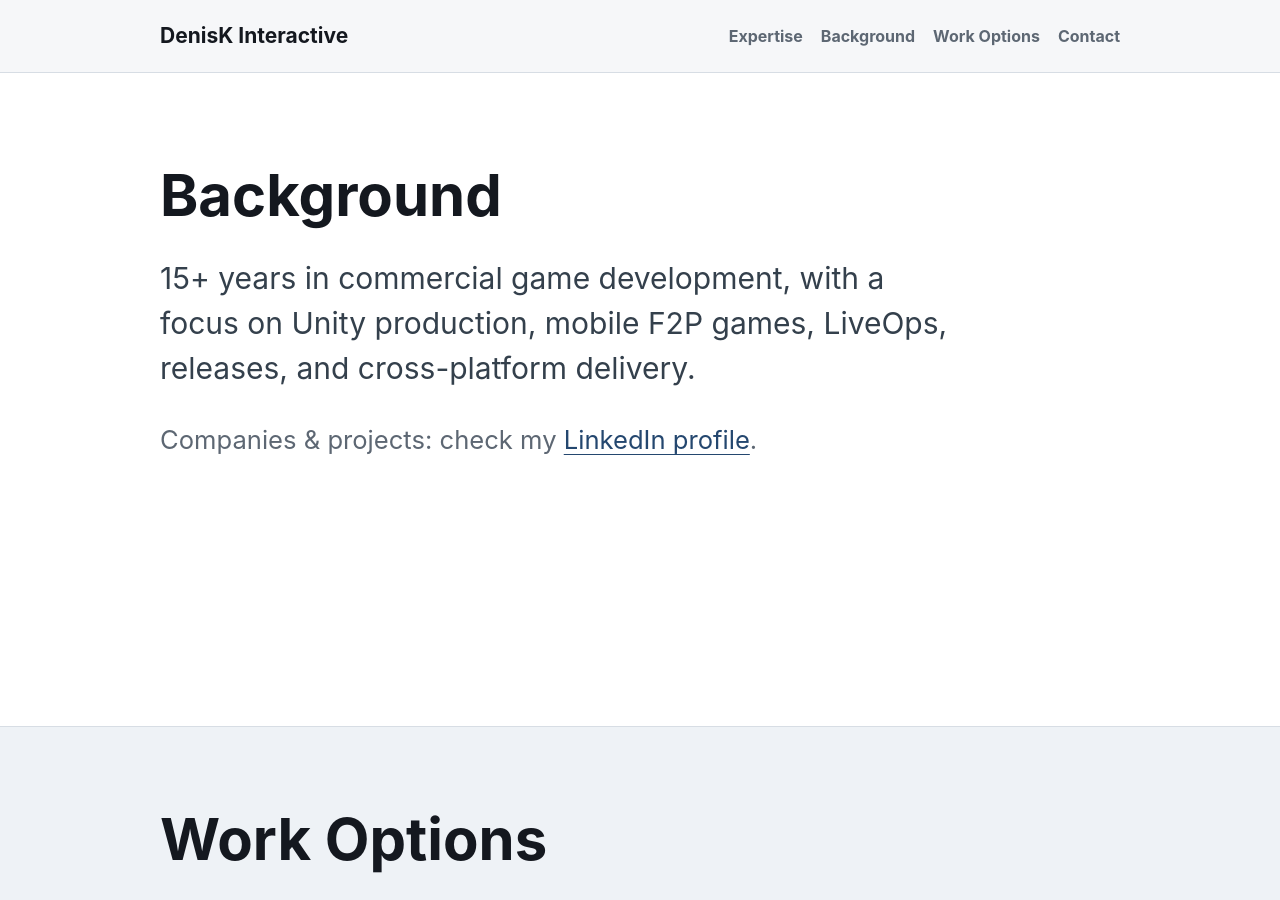
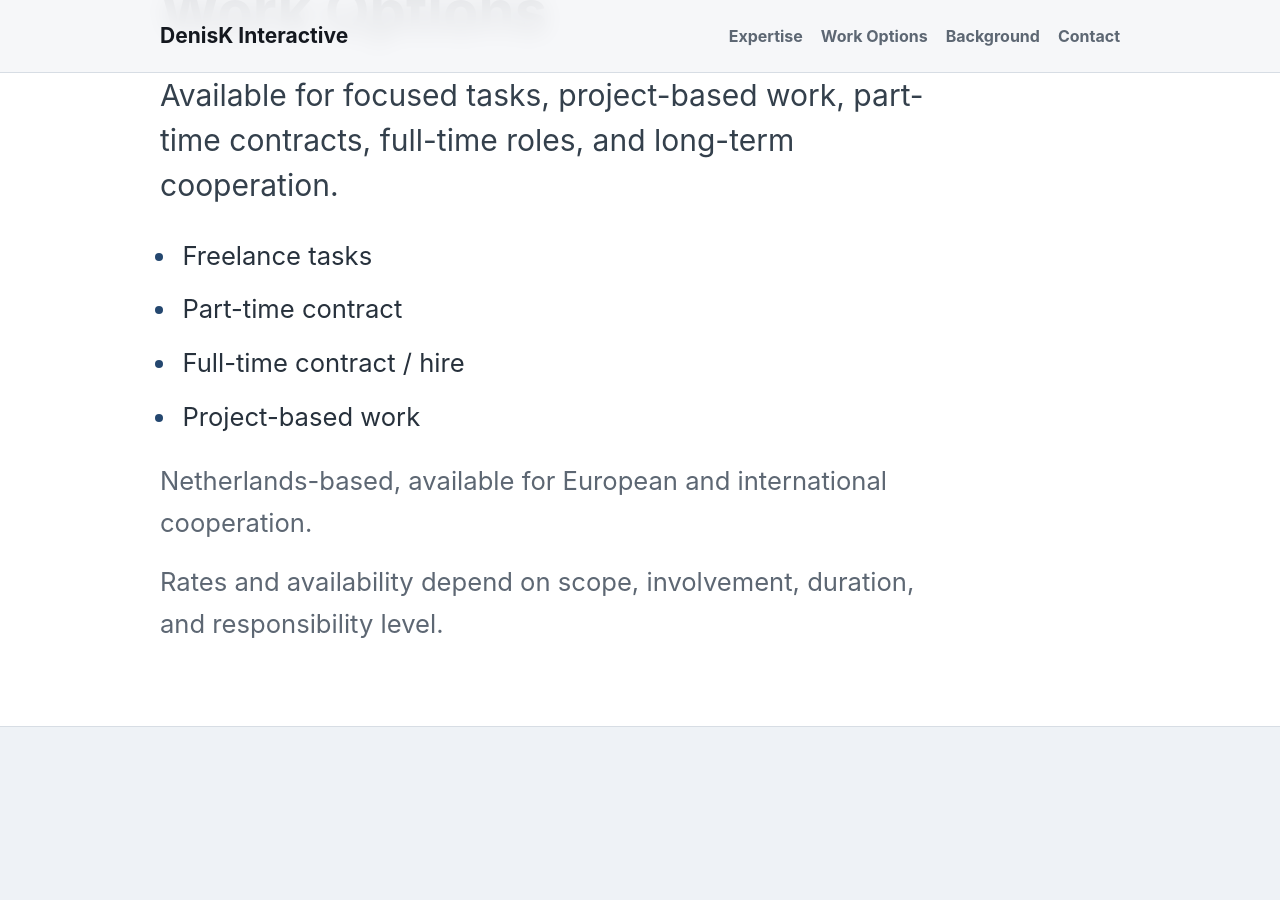
Before and after one commit to JokerDen/denisk, a Jekyll site: the page built from index.md, in a window 1280 px wide and 900 px high, scrolled down 1912 px. Built offline with Jekyll 4.4.1, drawn with Linux system fonts in a browser that asks for light colours; some of the changed text lies outside the part shown.

Commit message:
Change sections order

```diff
--- a/_layouts/default.html
+++ b/_layouts/default.html
@@ -12,8 +12,8 @@
         <a class="site-title" href="{{ '/' | relative_url }}">DenisK Interactive</a>
         <nav aria-label="Main navigation">
           <a href="#expertise">Expertise</a>
+          <a href="#work-options">Work Options</a>
           <a href="#background">Background</a>
-          <a href="#work-options">Work Options</a>
           <a href="#contact">Contact</a>
         </nav>
       </div>
--- a/index.md
+++ b/index.md
@@ -48,14 +48,6 @@
   </div>
 </section>
 
-<section id="background">
-  <div class="section-inner">
-    <h2>Background</h2>
-    <p class="section-lead">15+ years in commercial game development, with a focus on Unity production, mobile F2P games, LiveOps, releases, and cross-platform delivery.</p>
-    <p class="note-line">Companies &amp; projects: check my <a href="https://www.linkedin.com/in/denis-kazantsev-27487178">LinkedIn profile</a>.</p>
-  </div>
-</section>
-
 <section id="work-options">
   <div class="section-inner">
     <h2>Work Options</h2>
@@ -71,6 +63,14 @@
   </div>
 </section>
 
+<section id="background">
+  <div class="section-inner">
+    <h2>Background</h2>
+    <p class="section-lead">15+ years in commercial game development, with a focus on Unity production, mobile F2P games, LiveOps, releases, and cross-platform delivery.</p>
+    <p class="note-line">Companies &amp; projects: check my <a href="https://www.linkedin.com/in/denis-kazantsev-27487178">LinkedIn profile</a>.</p>
+  </div>
+</section>
+
 <section class="contact" id="contact">
   <div class="section-inner">
     <h2>Contact</h2>
```
